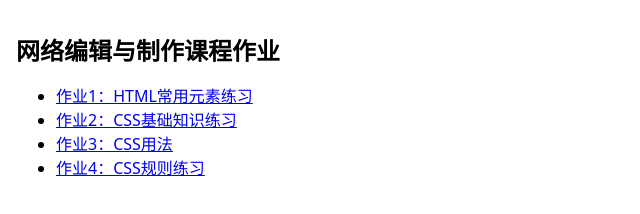
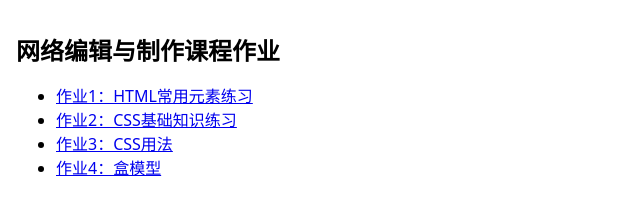
Before and after one commit to 2031221wu/stackblitz-starters-wxzkdj213, a website: page index.html in a window 1280 px wide. Shown: the whole page, without its empty margins (0-640 px from the left). Drawn offline with Linux system fonts and the light colour scheme.

Commit message:
作业4：和模型

```diff
--- a/index.html
+++ b/index.html
@@ -19,7 +19,7 @@
         <li><a href="01-html.html">作业1：HTML常用元素练习</a></li>
         <li><a href="02-html.html">作业2：CSS基础知识练习</a></li>
         <li><a href="03-css.html">作业3：CSS用法</a></li>
-        <li><a href="03-css .html00">作业4：CSS规则练习</a></li>
+        <li><a href="04-css.html">作业4：盒模型</a></li>
       </ul>
     </main>
   </body>
```
